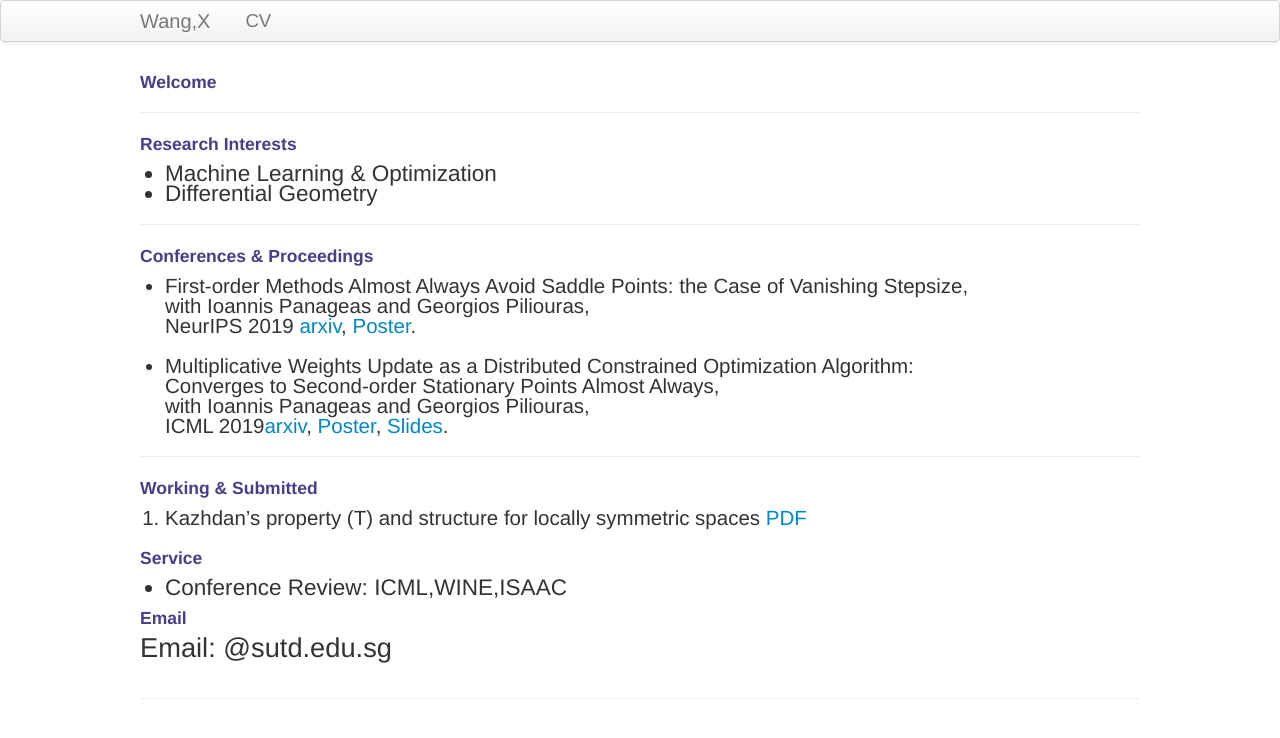
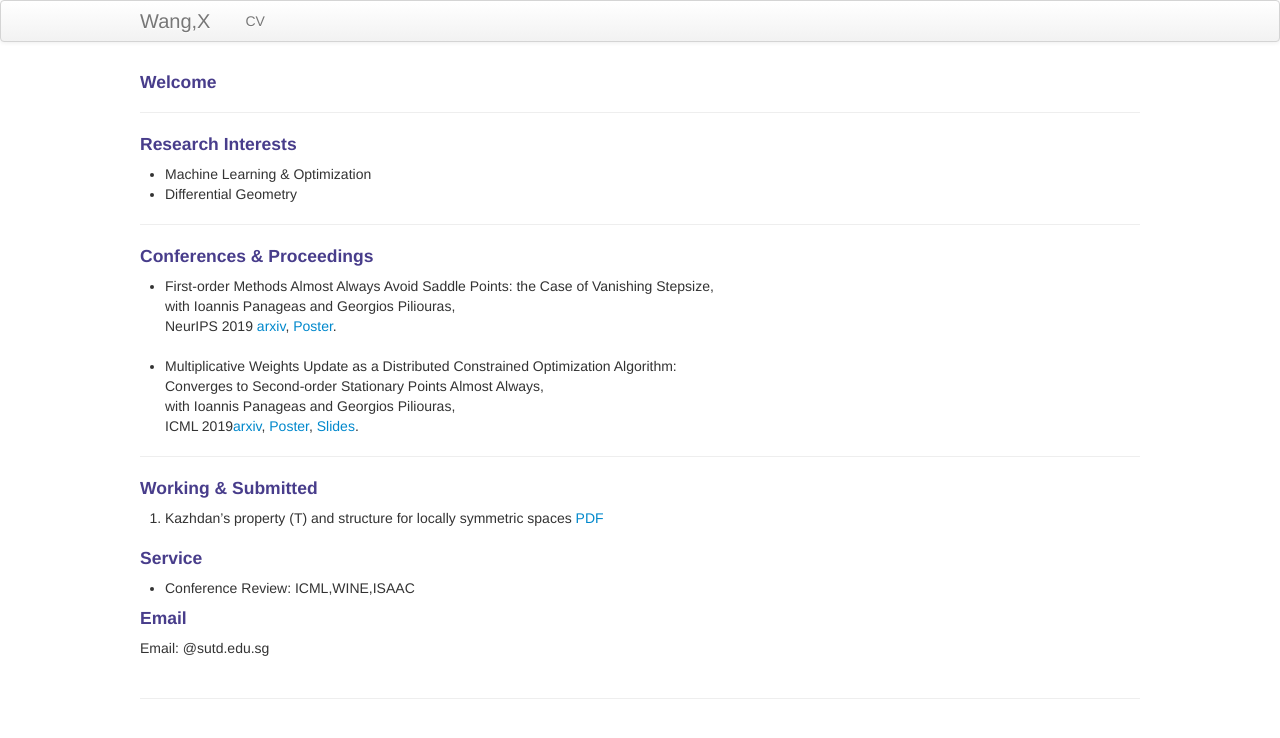
Before and after one commit to xiiaowang/xiiaowang.github.io, a Jekyll site: the page built from index.md, in a window 1280 px wide. Shown: the top 738 px of the page. Built offline with Jekyll 4.4.1, drawn with Linux system fonts in a browser that asks for light colours.

Commit message:
Update my_custom_css.css

```diff
--- a/assets/themes/twitter/css/my_custom_css.css
+++ b/assets/themes/twitter/css/my_custom_css.css
@@ -6,9 +6,6 @@ code {
   border: 0px solid white;
 }
 
-div {
-    font-size: 110%;
-}
 
 a code {
     color: #slateblue;
```
